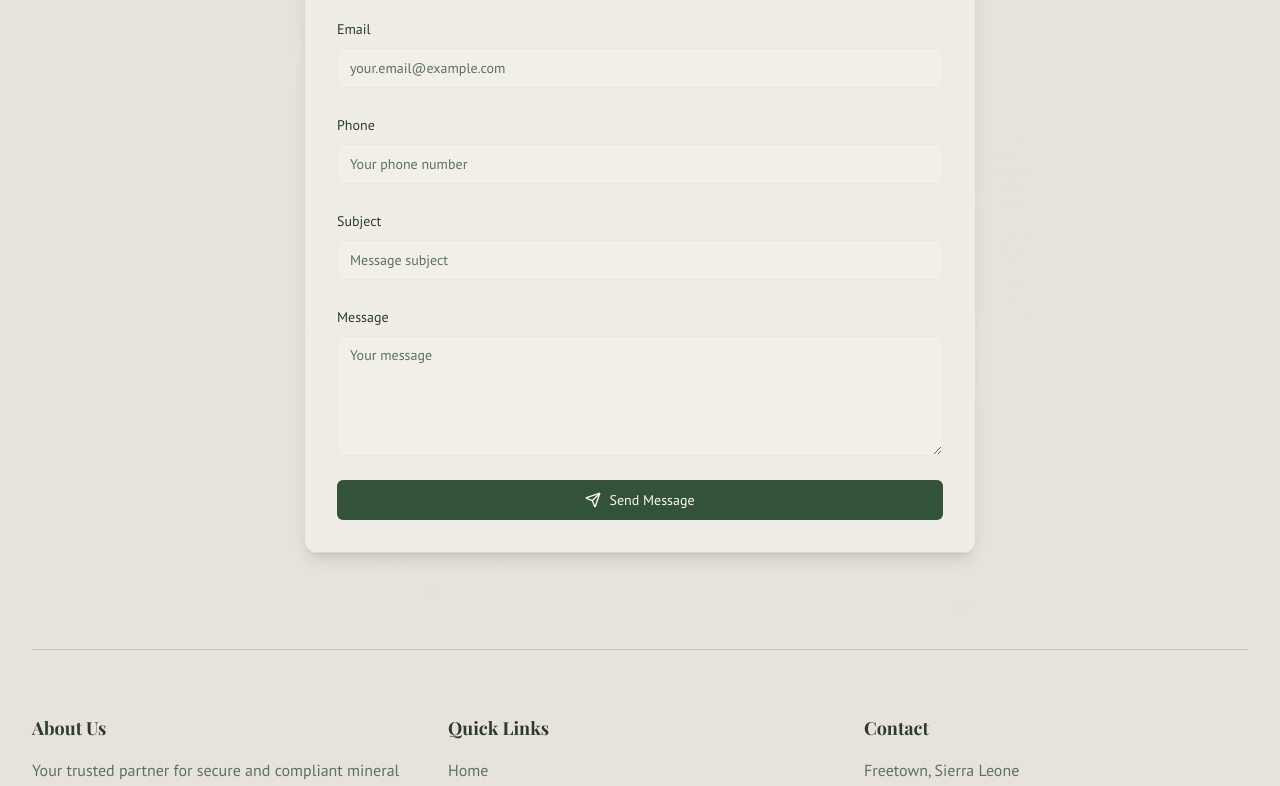
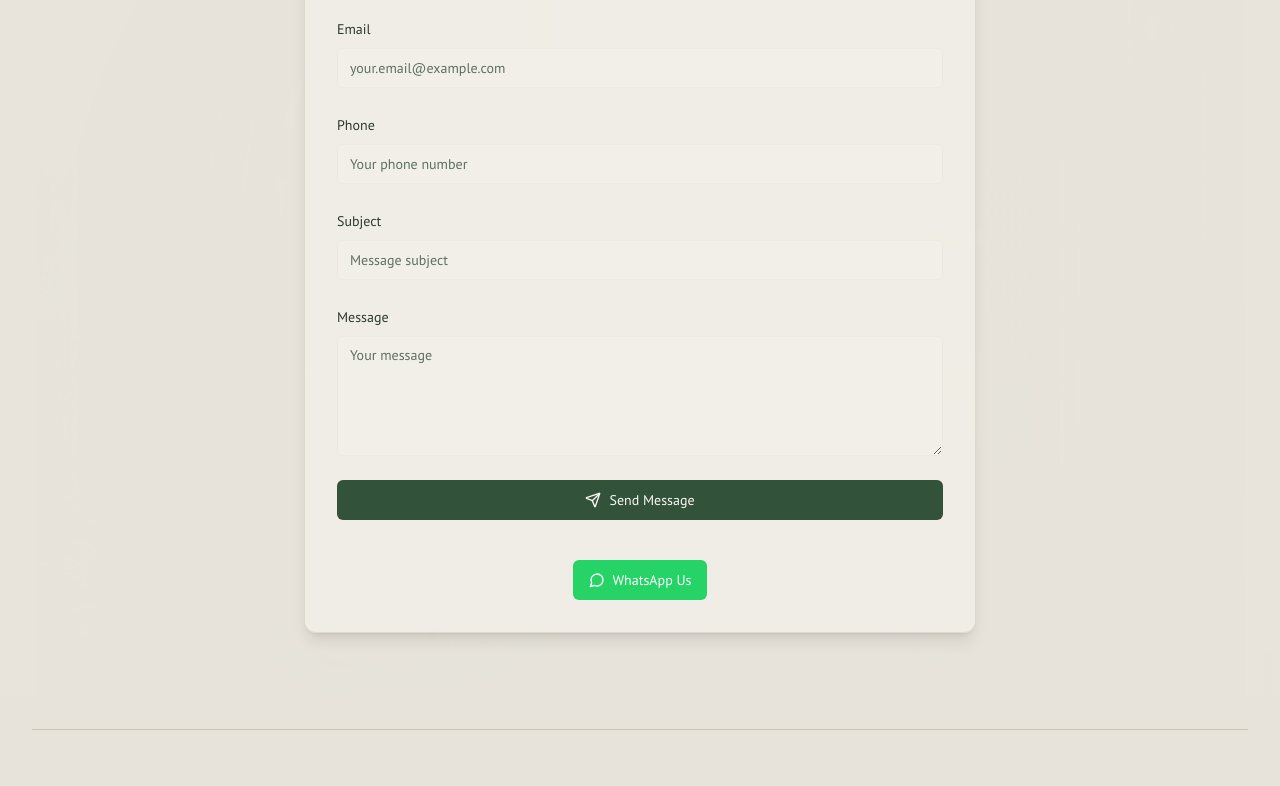
Before and after one commit to moBarrie/mg-secureship-app, a Next.js app: page / in a window 1280 px wide. Shown: the part 4038-4824 px from the top of the page. Built offline with nearby package versions, Linux system fonts and the light colour scheme.

Commit message:
fix: update WhatsApp button with correct business number and improve implementation

```diff
--- a/src/components/sections/ContactFormSection.tsx
+++ b/src/components/sections/ContactFormSection.tsx
@@ -1,6 +1,7 @@
 "use client";
 
 import { ContactForm } from "@/components/general/ContactForm";
+import { WhatsAppButton } from "@/components/ui/whatsapp-button";
 import Image from "next/image";
 
 export function ContactFormSection() {
@@ -19,14 +20,22 @@ export function ContactFormSection() {
       <div className="container mx-auto px-4 sm:px-6 lg:px-8">
         <div className="text-center mb-12">
           <h2 className="text-3xl md:text-4xl font-bold mb-4">Get In Touch</h2>
-          <p className="text-muted-foreground max-w-2xl mx-auto">
+          <p className="text-muted-foreground max-w-2xl mx-auto mb-6">
             Have questions about our services? We&apos;re here to help. Contact
             us for secure shipping solutions and expert assistance.
           </p>
         </div>
         <div className="max-w-2xl mx-auto relative">
           <div className="bg-background/80 backdrop-blur-sm rounded-xl shadow-lg p-8 border border-border/50">
-            <ContactForm />
+            <div className="flex flex-col gap-6">
+              <ContactForm />
+              <div className="flex justify-center mt-4">
+                <WhatsAppButton
+                  variant="default"
+                  message="Hello! I would like to inquire about your shipping services."
+                />
+              </div>
+            </div>
           </div>
         </div>
       </div>
--- a/src/components/shipment/SavedShipmentsSection.tsx
+++ b/src/components/shipment/SavedShipmentsSection.tsx
@@ -4,6 +4,7 @@ import type { Shipment, ShipmentInput } from "@/types/shipment";
 import { SavedShipmentCard } from "./SavedShipmentCard";
 import { useEffect, useState } from "react";
 import { Button } from "@/components/ui/button";
+import { WhatsAppButton } from "@/components/ui/whatsapp-button";
 import { useToast } from "@/hooks/use-toast";
 import { Archive, PlusCircle } from "lucide-react";
 
@@ -90,9 +91,10 @@ export function SavedShipmentsSection({
           <div className="text-center text-muted-foreground py-8">
             <p className="mb-4">You have no saved shipments yet.</p>
             <p>Shipments you save for future use will appear here.</p>
+            <div className="flex flex-col sm:flex-row gap-4 justify-center mt-6">
               <Button
                 variant="ghost"
-              className="mt-4 text-accent hover:text-accent/90"
+                className="text-accent hover:text-accent/90"
                 onClick={() =>
                   document
                     .getElementById("new-shipment-form")
@@ -101,6 +103,11 @@ export function SavedShipmentsSection({
               >
                 <PlusCircle className="mr-2 h-4 w-4" /> Create a New Shipment
               </Button>
+              <WhatsAppButton
+                message="Hello! I need assistance with creating a new shipment."
+                variant="outline"
+              />
+            </div>
           </div>
         ) : (
           <div className="grid md:grid-cols-2 lg:grid-cols-3 gap-6">
--- /dev/null
+++ b/src/components/ui/whatsapp-button.tsx
@@ -0,0 +1,53 @@
+"use client";
+
+import { Button } from "./button";
+import { MessageCircle } from "lucide-react";
+
+interface WhatsAppButtonProps {
+  phoneNumber?: string;
+  message?: string;
+  className?: string;
+  variant?:
+    | "default"
+    | "destructive"
+    | "outline"
+    | "secondary"
+    | "ghost"
+    | "link";
+}
+
+export function WhatsAppButton({
+  phoneNumber = "+447903440895", // Set default business number
+  message = "Hello! I would like to inquire about your shipping services.",
+  className,
+  variant = "default",
+}: WhatsAppButtonProps) {
+  // Format phone number to WhatsApp's required format (remove +, keep country code)
+  const cleanPhoneNumber = phoneNumber.startsWith("+")
+    ? phoneNumber.substring(1)
+    : phoneNumber;
+
+  const handleClick = () => {
+    // Create WhatsApp URL with phone number and pre-filled message
+    const whatsappUrl = `https://wa.me/${cleanPhoneNumber}?text=${encodeURIComponent(
+      message
+    )}`;
+    // Open in new tab
+    window.open(whatsappUrl, "_blank", "noopener,noreferrer");
+  };
+
+  return (
+    <Button
+      variant={variant}
+      onClick={handleClick}
+      className={`flex items-center gap-2 ${
+        variant === "default"
+          ? "bg-[#25D366] hover:bg-[#20BD5B] text-white hover:text-white"
+          : ""
+      } ${className || ""}`}
+    >
+      <MessageCircle className="w-5 h-5" />
+      WhatsApp Us
+    </Button>
+  );
+}
```
Lines whose indentation alone changed are shown as unchanged.
